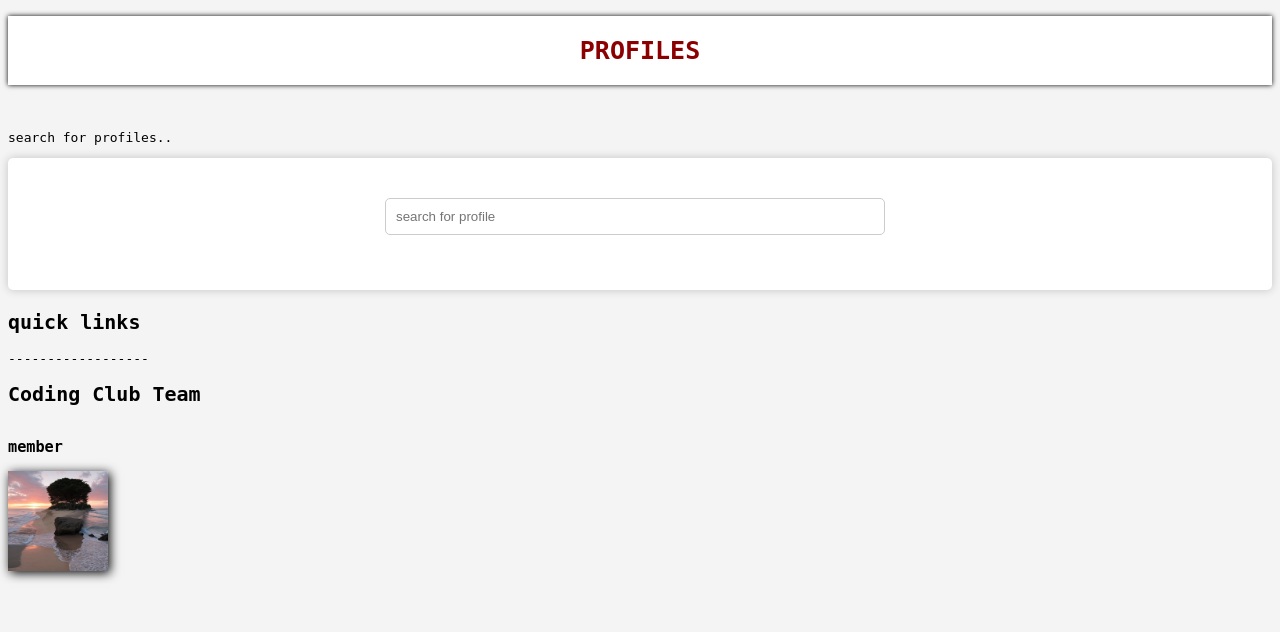
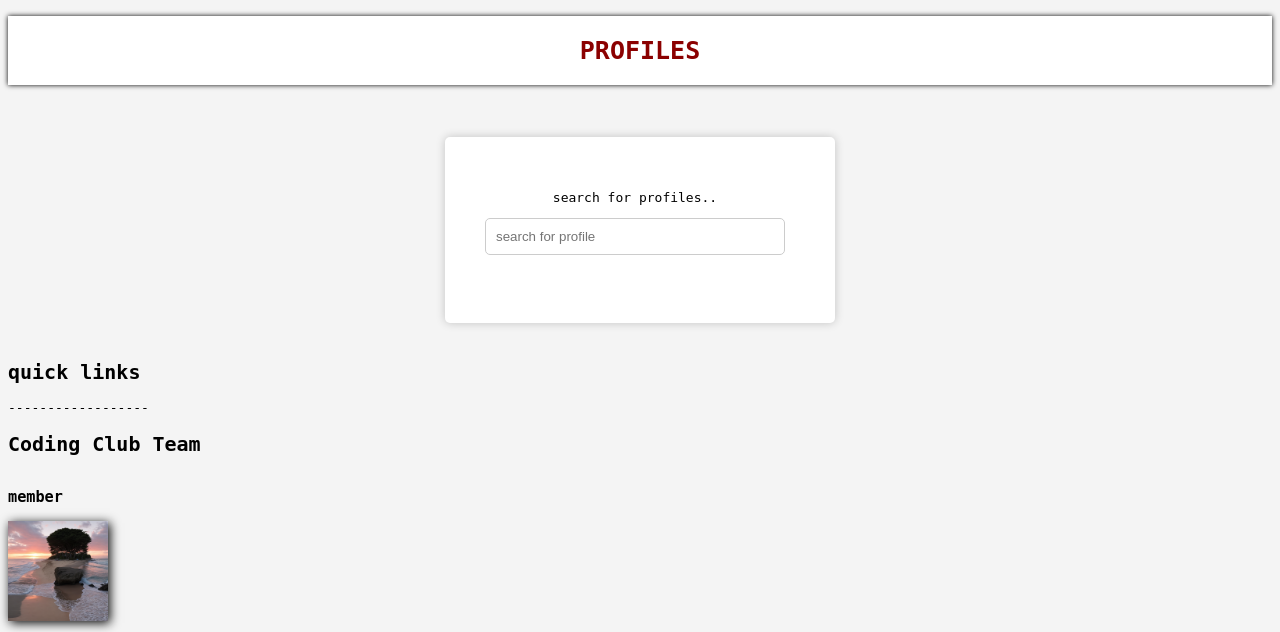
Before and after one commit to Dinesh-470/codingclub, a PHP site: page /codingclub/profiles in a window 1280 px wide. Shown: the part 174-806 px from the top of the page. Before the commit the page ends 755 px from the top, so only its background shows below. Run offline with PHP 8.4, Linux system fonts and the light colour scheme; a user stored in the database is signed in; data comes from the database, SQL or seed files in the repository.

Commit message:
changes-4

```diff
--- a/profiles/index.php
+++ b/profiles/index.php
@@ -67,7 +67,9 @@ function lead($conn,$id) {
             box-shadow: 0px 0px 10px rgba(0, 0, 0, 0.2);
             margin-top: 10px;
             margin-bottom: 20px;
+            width: 300px;
             text-align: center;
+            max-width: 500px;
         }
         .main {
             text-align: center;
@@ -116,13 +118,13 @@ function lead($conn,$id) {
         <img src="/codingclub/assets/images/smsk1.png">
     </header>
     <h1 class="main">PROFILES</h1><br>
-    <p>search for profiles..<p>
+        <div class="container-center">
         <div class="container">
-
+        <p>search for profiles..<p>
         <input type="search" placeholder="search for profile" autocomplete="on" id="rollno">
         <br><br>
         <div id="searchresults">
-
+        </div>
         </div>
         </div>
 
```
